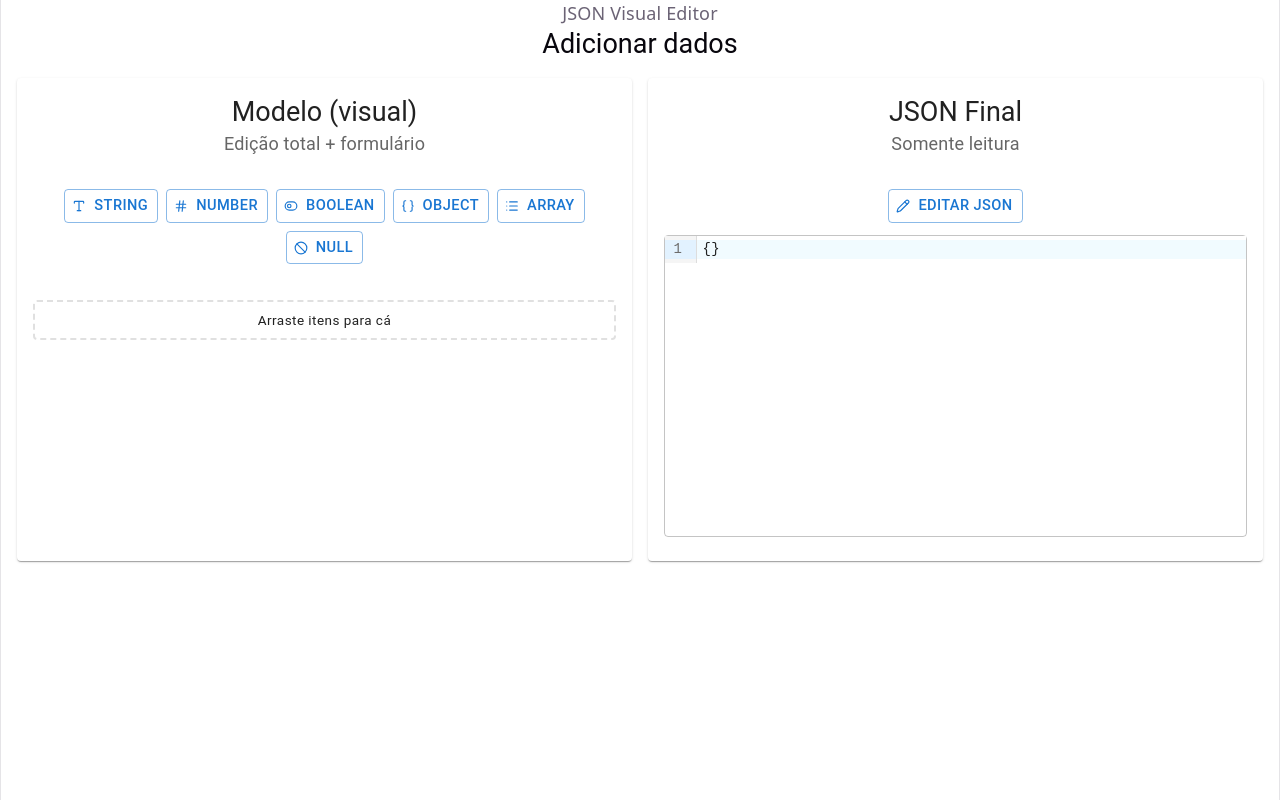
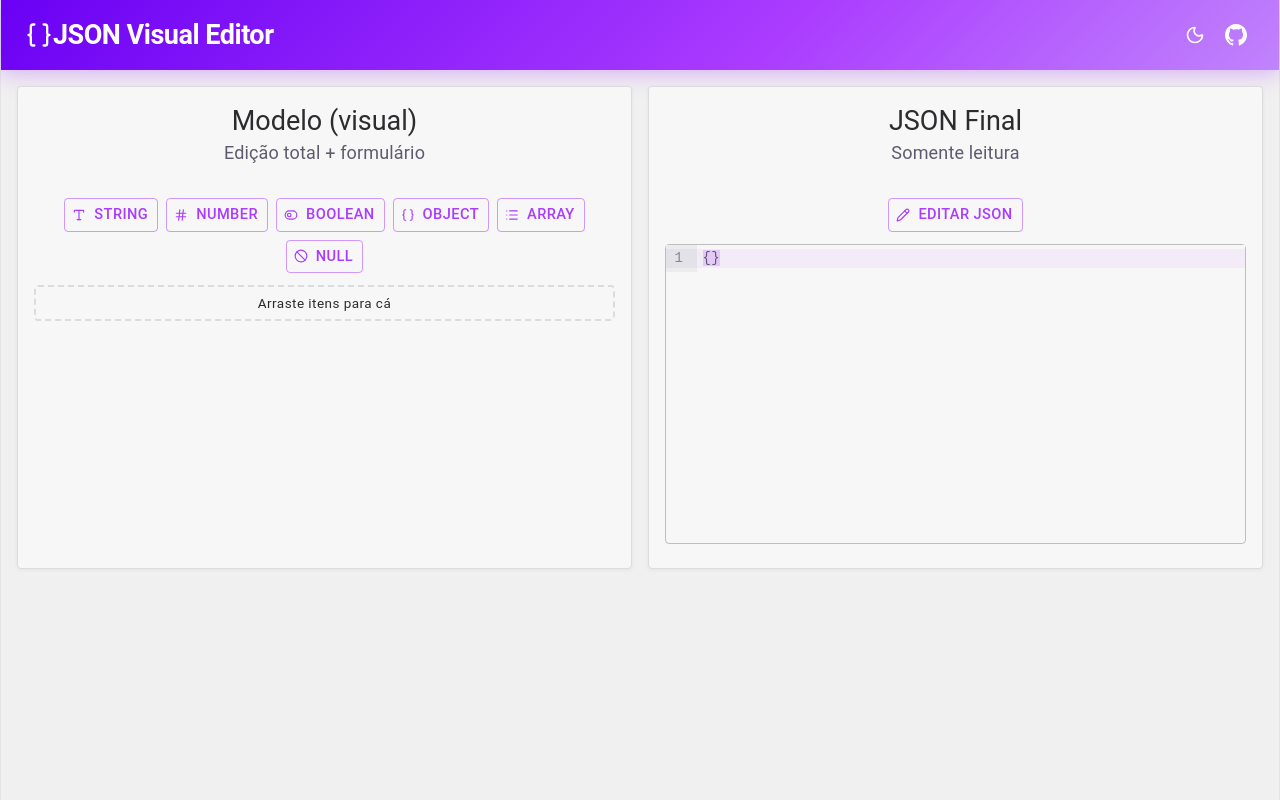
Before and after one commit to GleisonOliveira/json-visual-editor, a React (Vite) app: page / in a window 1280 px wide. Built offline with nearby package versions, Linux system fonts and the light colour scheme.

Commit message:
wip: add dark mode

```diff
--- a/src/App.tsx
+++ b/src/App.tsx
@@ -19,10 +19,12 @@ import {
   Typography,
   Box,
 } from '@mui/material'
-import { Trash2, GripVertical, ChevronDown, ChevronRight, Type, Hash, ToggleLeft, Braces, List, Ban, Pencil, X, CheckCheck } from 'lucide-react'
+import { ThemeProvider, CssBaseline } from '@mui/material'
+import { Trash2, GripVertical, ChevronDown, ChevronRight, Type, Hash, ToggleLeft, Braces, List, Ban, Pencil, X, CheckCheck, Sun, Moon } from 'lucide-react'
 import { z } from 'zod'
 import CodeMirror from '@uiw/react-codemirror'
 import { json } from '@codemirror/lang-json'
+import { lightTheme, darkTheme, codeMirrorLightTheme, codeMirrorDarkTheme, codeMirrorLightSyntax, codeMirrorDarkSyntax } from './theme'
 
 type JsonValue = any
 type JsonObject = Record<string, any>
@@ -719,7 +721,7 @@ function NodeEditor(props: {
     }
     const hasComplex = collectComplexKeys(value, path).length > 0
     return (
-      <Box sx={{ mt: 1 }}>
+      <Box >
         {hasComplex && (
           <Box sx={{ display: 'flex', mb: 1.5, justifyContent: 'flex-end' }}>
             <Button
@@ -758,7 +760,29 @@ function NodeEditor(props: {
   return <>{TypeSelect}</>
 }
 
+function useColorMode() {
+  const [mode, setMode] = useState<'light' | 'dark'>(() => {
+    const saved = localStorage.getItem('color-mode')
+    if (saved === 'light' || saved === 'dark') return saved
+    return window.matchMedia('(prefers-color-scheme: dark)').matches ? 'dark' : 'light'
+  })
+
+  const toggle = () =>
+    setMode((prev) => {
+      const next = prev === 'dark' ? 'light' : 'dark'
+      localStorage.setItem('color-mode', next)
+      return next
+    })
+
+  return { mode, toggle }
+}
+
 export default function App() {
+  const { mode, toggle } = useColorMode()
+  const muiTheme = mode === 'dark' ? darkTheme : lightTheme
+  const cmTheme = mode === 'dark' ? codeMirrorDarkTheme : codeMirrorLightTheme
+  const cmSyntax = mode === 'dark' ? codeMirrorDarkSyntax : codeMirrorLightSyntax
+
   const [jsonValue, setJsonValue] = useState<JsonValue>(() => ({}))
 
   const [fieldName, setFieldName] = useState('newField')
@@ -866,28 +890,68 @@ export default function App() {
   }
 
   return (
-    <Box component="main" sx={{ minHeight: '100vh', display: 'flex', flexDirection: 'column' }}>
-      <Grid className="topbar">
-        <Grid>
-          <Grid>
-            <Grid>
-              <Grid>
-                JSON Visual Editor
-              </Grid>
-              <Typography component="h1" variant="h5">
-                Adicionar dados
-              </Typography>
-            </Grid>
-          </Grid>
-        </Grid>
-      </Grid>
+    <ThemeProvider theme={muiTheme}>
+    <CssBaseline />
+    <Box component="main" sx={{ minHeight: '100vh', display: 'flex', flexDirection: 'column', bgcolor: 'background.default' }}>
+      <Box
+        className="topbar"
+        sx={{
+          display: 'flex',
+          alignItems: 'center',
+          justifyContent: 'space-between',
+          px: 3,
+          py: 2,
+          background: 'linear-gradient(135deg, #6a00f4 0%, #aa3bff 60%, #c084fc 100%)',
+          boxShadow: '0 4px 20px rgba(170,59,255,0.35)',
+        }}
+      >
+        <Box sx={{ display: 'flex', alignItems: 'center'  }}>
+          <Braces size={28} color="#fff" />
+          <Typography
+            component="h1"
+            variant="h5"
+            sx={{
+              color: '#fff',
+              fontWeight: 700,
+              letterSpacing: '-0.5px',
+              lineHeight: 1,
+              m: 0,
+            }}
+          >
+            JSON Visual Editor
+          </Typography>
+        </Box>
+        <Box sx={{ display: 'flex', alignItems: 'center', gap: 0.5 }}>
+          <Tooltip title={mode === 'dark' ? 'Tema claro' : 'Tema escuro'} arrow>
+            <IconButton
+              onClick={toggle}
+              sx={{ color: '#fff', '&:hover': { background: 'rgba(255,255,255,0.15)' } }}
+            >
+              {mode === 'dark' ? <Sun size={20} /> : <Moon size={20} />}
+            </IconButton>
+          </Tooltip>
+          <Tooltip title="Ver no GitHub" arrow>
+            <IconButton
+              component="a"
+              href="https://github.com/GleisonOliveira/json-visual-editor"
+              target="_blank"
+              rel="noopener noreferrer"
+              sx={{ color: '#fff', '&:hover': { background: 'rgba(255,255,255,0.15)' } }}
+            >
+              <svg width="22" height="22" viewBox="0 0 24 24" fill="currentColor">
+                <path d="M12 0C5.37 0 0 5.373 0 12c0 5.303 3.438 9.8 8.205 11.387.6.113.82-.258.82-.577 0-.285-.01-1.04-.015-2.04-3.338.724-4.042-1.61-4.042-1.61-.546-1.387-1.333-1.756-1.333-1.756-1.089-.745.083-.729.083-.729 1.205.084 1.839 1.237 1.839 1.237 1.07 1.834 2.807 1.304 3.492.997.107-.775.418-1.305.762-1.604-2.665-.305-5.467-1.334-5.467-5.931 0-1.311.469-2.381 1.236-3.221-.124-.303-.535-1.524.117-3.176 0 0 1.008-.322 3.301 1.23A11.509 11.509 0 0 1 12 5.803c1.02.005 2.047.138 3.006.404 2.291-1.552 3.297-1.23 3.297-1.23.653 1.653.242 2.874.118 3.176.77.84 1.235 1.911 1.235 3.221 0 4.609-2.807 5.624-5.479 5.921.43.372.823 1.102.823 2.222 0 1.606-.015 2.896-.015 3.286 0 .322.216.694.825.576C20.565 21.796 24 17.3 24 12c0-6.627-5.373-12-12-12z"/>
+              </svg>
+            </IconButton>
+          </Tooltip>
+        </Box>
+      </Box>
 
       <Grid container spacing={2} sx={{ alignItems: 'stretch', p: 2 }}>
         <Grid size={{ xs: 12, md: 6 }}>
           <Card sx={{ height: '100%' }}>
             <CardHeader title="Modelo (visual)" subheader="Edição total + formulário" />
             <CardContent>
-              <Grid container spacing={2} sx={{ flexDirection: 'column' }}>
+              <Grid container sx={{ flexDirection: 'column' }}>
                 <Grid size={12} sx={{ display: { xs: 'block', md: 'none' } }}>
                   <Typography variant="subtitle2">
                     Adicionar dados ao JSON
@@ -1160,7 +1224,8 @@ export default function App() {
                 <Box>
                   <CodeMirror
                     value={editingText}
-                    extensions={[json()]}
+                    theme="none"
+                    extensions={[json(), cmTheme, cmSyntax]}
                     onChange={(val) => { setEditingText(val); setEditError(null) }}
                     style={{
                       fontSize: 14,
@@ -1179,7 +1244,8 @@ export default function App() {
               ) : (
                 <CodeMirror
                   value={JSON.stringify(parsed, null, 2)}
-                  extensions={[json()]}
+                  theme="none"
+                  extensions={[json(), cmTheme, cmSyntax]}
                   editable={false}
                   style={{
                     fontSize: 14,
@@ -1207,5 +1273,6 @@ export default function App() {
         </Alert>
       </Snackbar>
     </Box>
+    </ThemeProvider>
   )
 }
--- /dev/null
+++ b/src/theme.ts
@@ -0,0 +1,156 @@
+import { createTheme } from '@mui/material/styles'
+import { EditorView } from '@codemirror/view'
+import { HighlightStyle, syntaxHighlighting } from '@codemirror/language'
+import { tags } from '@lezer/highlight'
+
+export const lightTheme = createTheme({
+  palette: {
+    mode: 'light',
+    background: {
+      default: '#f0f0f0',
+      paper: '#f7f7f8',
+    },
+    text: {
+      primary: '#2c2c2e',
+      secondary: '#5c5c6e',
+    },
+    divider: '#dcdce0',
+    primary: {
+      main: '#aa3bff',
+    },
+  },
+  components: {
+    MuiCard: {
+      styleOverrides: {
+        root: {
+          backgroundColor: '#f7f7f8',
+          border: '1px solid #dcdce0',
+          boxShadow: '0 1px 4px rgba(0,0,0,0.06)',
+        },
+      },
+    },
+    MuiOutlinedInput: {
+      styleOverrides: {
+        root: {
+          backgroundColor: '#fff',
+        },
+      },
+    },
+  },
+})
+
+export const darkTheme = createTheme({
+  palette: {
+    mode: 'dark',
+    background: {
+      default: '#1a1b22',
+      paper: '#22232e',
+    },
+    text: {
+      primary: '#e2e2e8',
+      secondary: '#9a9ab0',
+    },
+    divider: '#4a4b5e',
+    primary: {
+      main: '#c084fc',
+    },
+  },
+  components: {
+    MuiCard: {
+      styleOverrides: {
+        root: {
+          backgroundColor: '#22232e',
+          border: '1px solid #2e2f3a',
+          boxShadow: '0 1px 8px rgba(0,0,0,0.3)',
+        },
+      },
+    },
+    MuiOutlinedInput: {
+      styleOverrides: {
+        root: {
+          backgroundColor: '#1a1b22',
+        },
+      },
+    },
+    MuiSelect: {
+      styleOverrides: {
+        root: {
+          backgroundColor: '#1a1b22',
+        },
+      },
+    },
+  },
+})
+
+export const codeMirrorLightTheme = EditorView.theme(
+  {
+    '&': {
+      backgroundColor: '#f7f7f8',
+      color: '#2c2c2e',
+    },
+    '& .cm-scroller': {
+      backgroundColor: '#f7f7f8',
+    },
+    '.cm-content': { caretColor: '#aa3bff', backgroundColor: '#f7f7f8' },
+    '.cm-cursor': { borderLeftColor: '#aa3bff' },
+    '.cm-gutters': {
+      backgroundColor: '#ececef',
+      color: '#888',
+      border: 'none',
+    },
+    '.cm-activeLineGutter': { backgroundColor: '#e2e2e8' },
+    '.cm-activeLine': { backgroundColor: 'rgba(170,59,255,0.06)' },
+    '.cm-selectionBackground, ::selection': {
+      backgroundColor: 'rgba(170,59,255,0.18) !important',
+    },
+    '.cm-matchingBracket': { backgroundColor: 'rgba(170,59,255,0.2)', outline: 'none' },
+  },
+  { dark: false }
+)
+
+export const codeMirrorDarkTheme = EditorView.theme(
+  {
+    '&': {
+      backgroundColor: '#22232e',
+      color: '#e2e2e8',
+    },
+    '& .cm-scroller': {
+      backgroundColor: '#22232e',
+    },
+    '.cm-content': { caretColor: '#c084fc', backgroundColor: '#22232e' },
+    '.cm-cursor': { borderLeftColor: '#c084fc' },
+    '.cm-gutters': {
+      backgroundColor: '#1a1b22',
+      color: '#555',
+      border: 'none',
+    },
+    '.cm-activeLineGutter': { backgroundColor: '#1f2030' },
+    '.cm-activeLine': { backgroundColor: 'rgba(192,132,252,0.08)' },
+    '.cm-selectionBackground, ::selection': {
+      backgroundColor: 'rgba(192,132,252,0.22) !important',
+    },
+    '.cm-matchingBracket': { backgroundColor: 'rgba(192,132,252,0.25)', outline: 'none' },
+  },
+  { dark: true }
+)
+
+const lightHighlight = HighlightStyle.define([
+  { tag: tags.string, color: '#1a6b2e' },
+  { tag: tags.number, color: '#9a3c00' },
+  { tag: tags.bool, color: '#7c3aed' },
+  { tag: tags.null, color: '#6b6375' },
+  { tag: tags.propertyName, color: '#0c4a8a' },
+  { tag: tags.punctuation, color: '#5c5c6e' },
+])
+
+const darkHighlight = HighlightStyle.define([
+  { tag: tags.string, color: '#86efac' },
+  { tag: tags.number, color: '#fdba74' },
+  { tag: tags.bool, color: '#c4b5fd' },
+  { tag: tags.null, color: '#94a3b8' },
+  { tag: tags.propertyName, color: '#7dd3fc' },
+  { tag: tags.punctuation, color: '#9a9ab0' },
+])
+
+export const codeMirrorLightSyntax = syntaxHighlighting(lightHighlight)
+export const codeMirrorDarkSyntax = syntaxHighlighting(darkHighlight)
```
